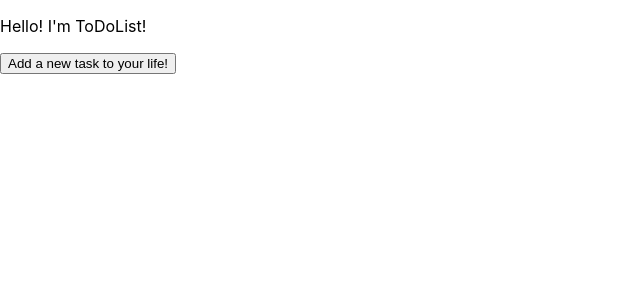
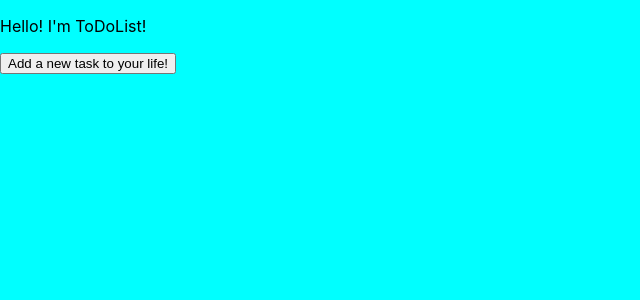
Before and after one commit to DimonKeval/todolist, a React (Create React App) app: page / in a window 1280 px wide. Shown: the top 300 px of the page, without its empty margins (0-640 px from the left). Built offline with nearby package versions, Linux system fonts and the light colour scheme.

Commit message:
adding background color in app.css

```diff
--- a/src/App.css
+++ b/src/App.css
@@ -36,3 +36,7 @@
     transform: rotate(360deg);
   }
 }
+
+body{
+  background-color: aqua;
+}
--- a/src/index.css
+++ b/src/index.css
@@ -5,6 +5,7 @@ body {
     sans-serif;
   -webkit-font-smoothing: antialiased;
   -moz-osx-font-smoothing: grayscale;
+
 }
 
 code {
```
